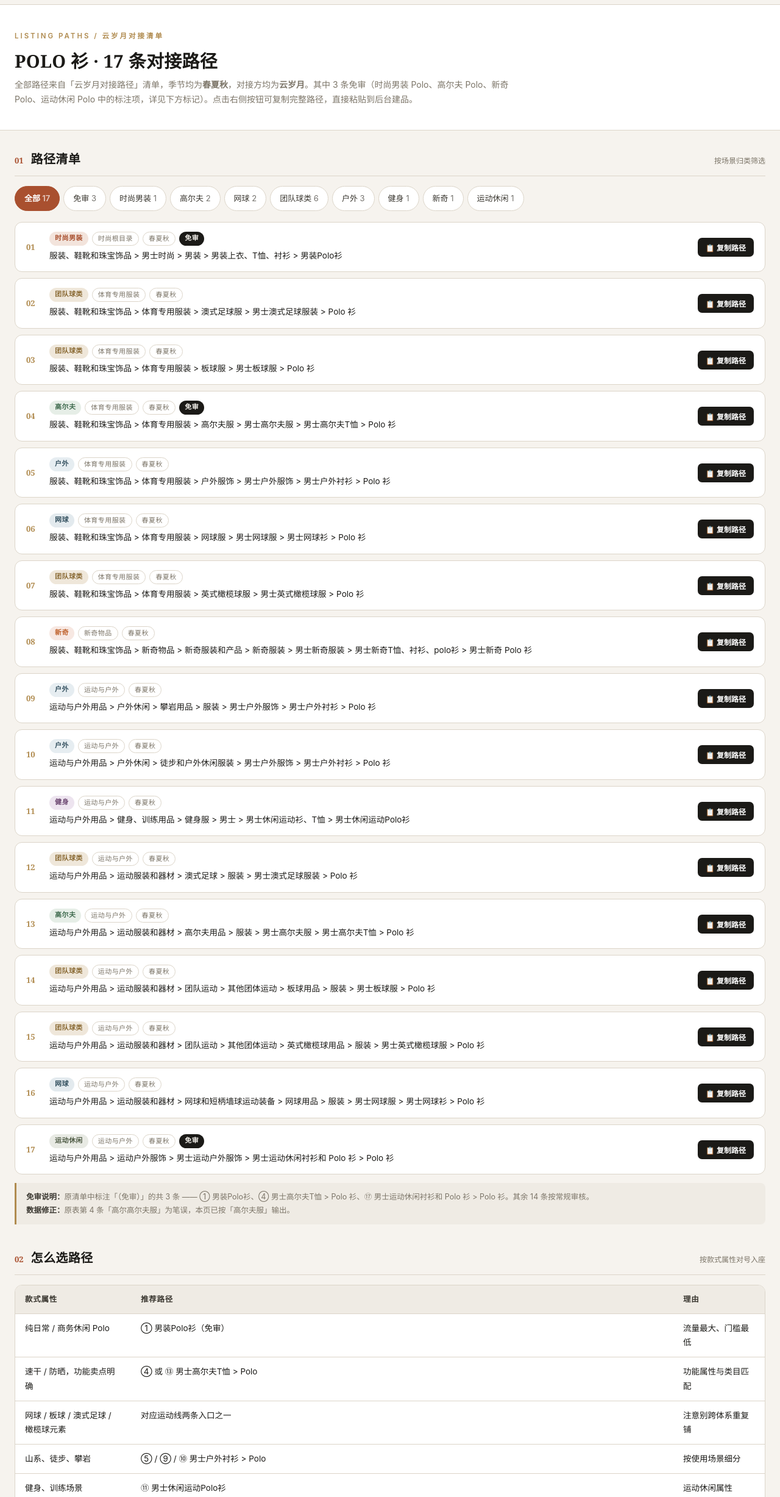
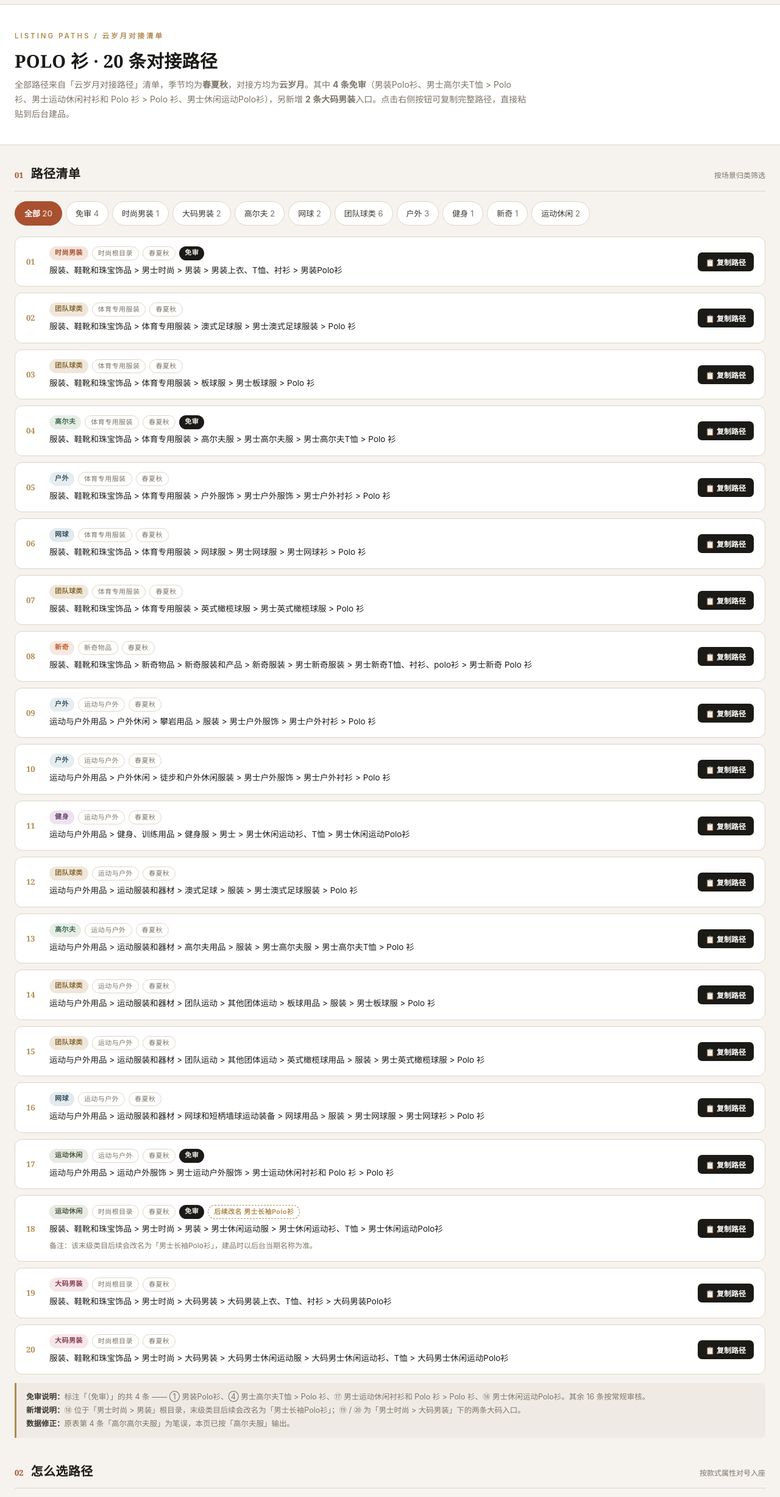
Before and after one commit to yunsuiyue48-crypto/yunsuiyue-men-tool-, a plain HTML site: page category-guide.html in a window 1280 px wide. Shown: the part 49-2504 px from the top of the page at 61% size. Drawn offline with Linux system fonts and the light colour scheme.

Commit message:
Add files via upload

```diff
--- a/category-guide.html
+++ b/category-guide.html
@@ -24,15 +24,15 @@
 
 <div class="page-head"><div class="in">
   <div class="kicker">Listing Paths / 云岁月对接清单</div>
-  <h1 class="serif">POLO 衫 · 17 条对接路径</h1>
-  <p class="lead">全部路径来自「云岁月对接路径」清单，季节均为<b>春夏秋</b>，对接方均为<b>云岁月</b>。其中 3 条免审（时尚男装 Polo、高尔夫 Polo、新奇 Polo、运动休闲 Polo 中的标注项，详见下方标记）。点击右侧按钮可复制完整路径，直接粘贴到后台建品。</p>
+  <h1 class="serif">POLO 衫 · 20 条对接路径</h1>
+  <p class="lead">全部路径来自「云岁月对接路径」清单，季节均为<b>春夏秋</b>，对接方均为<b>云岁月</b>。其中 <b>4 条免审</b>（男装Polo衫、男士高尔夫T恤 &gt; Polo 衫、男士运动休闲衬衫和 Polo 衫 &gt; Polo 衫、男士休闲运动Polo衫），另新增 <b>2 条大码男装</b>入口。点击右侧按钮可复制完整路径，直接粘贴到后台建品。</p>
 </div></div>
 
 <div class="container">
 
   <div class="section">
     <div class="section-title"><span class="no">01</span><h2>路径清单</h2><span class="hint">按场景归类筛选</span></div>
-    <div class="tabs" id="tabs"><div class="tab active" onclick="filterCat('all',this)">全部 <span style="opacity:.7">17</span></div><div class="tab" onclick="filterCat('免审',this)">免审 <span style="opacity:.7">3</span></div><div class="tab" onclick="filterCat('时尚男装',this)">时尚男装 <span style="opacity:.7">1</span></div><div class="tab" onclick="filterCat('高尔夫',this)">高尔夫 <span style="opacity:.7">2</span></div><div class="tab" onclick="filterCat('网球',this)">网球 <span style="opacity:.7">2</span></div><div class="tab" onclick="filterCat('团队球类',this)">团队球类 <span style="opacity:.7">6</span></div><div class="tab" onclick="filterCat('户外',this)">户外 <span style="opacity:.7">3</span></div><div class="tab" onclick="filterCat('健身',this)">健身 <span style="opacity:.7">1</span></div><div class="tab" onclick="filterCat('新奇',this)">新奇 <span style="opacity:.7">1</span></div><div class="tab" onclick="filterCat('运动休闲',this)">运动休闲 <span style="opacity:.7">1</span></div></div>
+    <div class="tabs" id="tabs"><div class="tab active" onclick="filterCat('all',this)">全部 <span style="opacity:.7">20</span></div><div class="tab" onclick="filterCat('免审',this)">免审 <span style="opacity:.7">4</span></div><div class="tab" onclick="filterCat('时尚男装',this)">时尚男装 <span style="opacity:.7">1</span></div><div class="tab" onclick="filterCat('大码男装',this)">大码男装 <span style="opacity:.7">2</span></div><div class="tab" onclick="filterCat('高尔夫',this)">高尔夫 <span style="opacity:.7">2</span></div><div class="tab" onclick="filterCat('网球',this)">网球 <span style="opacity:.7">2</span></div><div class="tab" onclick="filterCat('团队球类',this)">团队球类 <span style="opacity:.7">6</span></div><div class="tab" onclick="filterCat('户外',this)">户外 <span style="opacity:.7">3</span></div><div class="tab" onclick="filterCat('健身',this)">健身 <span style="opacity:.7">1</span></div><div class="tab" onclick="filterCat('新奇',this)">新奇 <span style="opacity:.7">1</span></div><div class="tab" onclick="filterCat('运动休闲',this)">运动休闲 <span style="opacity:.7">2</span></div></div>
     <div id="pathList">
     <div class="path-card" data-cat="时尚男装" data-free="1">
       <div class="path-no">01</div>
@@ -170,10 +170,36 @@
       </div>
       <button class="copy-btn" data-path="运动与户外用品 &gt; 运动户外服饰 &gt; 男士运动户外服饰 &gt; 男士运动休闲衬衫和 Polo 衫 &gt; Polo 衫" onclick="copyPath(this, this.dataset.path)">📋 复制路径</button>
     </div>
+    <div class="path-card" data-cat="运动休闲" data-free="1">
+      <div class="path-no">18</div>
+      <div class="path-main">
+        <div class="path-meta"><span class="badge b-active">运动休闲</span><span class="badge b-season">时尚根目录</span><span class="badge b-season">春夏秋</span><span class="badge b-free">免审</span><span class="badge b-note">后续改名 男士长袖Polo衫</span></div>
+        <div class="path-text">服装、鞋靴和珠宝饰品 &gt; 男士时尚 &gt; 男装 &gt; 男士休闲运动服 &gt; 男士休闲运动衫、T恤 &gt; 男士休闲运动Polo衫</div>
+<div class="path-sub">备注：该末级类目后续会改名为「男士长袖Polo衫」，建品时以后台当期名称为准。</div>
+      </div>
+      <button class="copy-btn" data-path="服装、鞋靴和珠宝饰品 &gt; 男士时尚 &gt; 男装 &gt; 男士休闲运动服 &gt; 男士休闲运动衫、T恤 &gt; 男士休闲运动Polo衫" onclick="copyPath(this, this.dataset.path)">📋 复制路径</button>
+    </div>
+    <div class="path-card" data-cat="大码男装" data-free="0">
+      <div class="path-no">19</div>
+      <div class="path-main">
+        <div class="path-meta"><span class="badge b-plus">大码男装</span><span class="badge b-season">时尚根目录</span><span class="badge b-season">春夏秋</span></div>
+        <div class="path-text">服装、鞋靴和珠宝饰品 &gt; 男士时尚 &gt; 大码男装 &gt; 大码男装上衣、T恤、衬衫 &gt; 大码男装Polo衫</div>
+      </div>
+      <button class="copy-btn" data-path="服装、鞋靴和珠宝饰品 &gt; 男士时尚 &gt; 大码男装 &gt; 大码男装上衣、T恤、衬衫 &gt; 大码男装Polo衫" onclick="copyPath(this, this.dataset.path)">📋 复制路径</button>
+    </div>
+    <div class="path-card" data-cat="大码男装" data-free="0">
+      <div class="path-no">20</div>
+      <div class="path-main">
+        <div class="path-meta"><span class="badge b-plus">大码男装</span><span class="badge b-season">时尚根目录</span><span class="badge b-season">春夏秋</span></div>
+        <div class="path-text">服装、鞋靴和珠宝饰品 &gt; 男士时尚 &gt; 大码男装 &gt; 大码男士休闲运动服 &gt; 大码男士休闲运动衫、T恤 &gt; 大码男士休闲运动Polo衫</div>
+      </div>
+      <button class="copy-btn" data-path="服装、鞋靴和珠宝饰品 &gt; 男士时尚 &gt; 大码男装 &gt; 大码男士休闲运动服 &gt; 大码男士休闲运动衫、T恤 &gt; 大码男士休闲运动Polo衫" onclick="copyPath(this, this.dataset.path)">📋 复制路径</button>
+    </div>
     </div>
     <div id="emptyTip" style="display:none;text-align:center;color:var(--muted);padding:40px 0;font-size:13px">该分类暂无路径</div>
     <div class="note" style="margin-top:14px">
-      <b>免审说明：</b>原清单中标注「（免审）」的共 3 条 —— ① 男装Polo衫、④ 男士高尔夫T恤 &gt; Polo 衫、⑰ 男士运动休闲衬衫和 Polo 衫 &gt; Polo 衫。其余 14 条按常规审核。<br>
+      <b>免审说明：</b>标注「（免审）」的共 4 条 —— ① 男装Polo衫、④ 男士高尔夫T恤 &gt; Polo 衫、⑰ 男士运动休闲衬衫和 Polo 衫 &gt; Polo 衫、⑱ 男士休闲运动Polo衫。其余 16 条按常规审核。<br>
+      <b>新增说明：</b>⑱ 位于「男士时尚 &gt; 男装」根目录，末级类目后续会改名为「男士长袖Polo衫」；⑲ / ⑳ 为「男士时尚 &gt; 大码男装」下的两条大码入口。<br>
       <b>数据修正：</b>原表第 4 条「高尔高尔夫服」为笔误，本页已按「高尔夫服」输出。
     </div>
   </div>
@@ -191,11 +217,13 @@
           <tr><td>健身、训练场景</td><td>⑪ 男士休闲运动Polo衫</td><td>运动休闲属性</td></tr>
           <tr><td>印花、节日、趣味图案</td><td>⑧ 男士新奇 Polo 衫（免审）</td><td>适合图案款起量</td></tr>
           <tr><td>说不清具体项目，泛运动休闲</td><td>⑰ 男士运动休闲衬衫和 Polo 衫（免审）</td><td>兜底最稳</td></tr>
+          <tr><td>时尚根目录下的休闲运动 Polo</td><td>⑱ 男士休闲运动Polo衫（免审，后续改名男士长袖Polo衫）</td><td>时尚流量入口</td></tr>
+          <tr><td>大码版型、大码人群</td><td>⑲ 大码男装Polo衫 / ⑳ 大码男士休闲运动Polo衫</td><td>大码专属这两条</td></tr>
         </tbody>
       </table>
     </div>
     <div class="note" style="margin-top:12px">
-      <b>重复铺货提醒：</b>② / ⑫、③ / ⑭、④ / ⑬、⑥ / ⑯、⑦ / ⑮、⑤ / ⑨ / ⑩ 属于同一货品的不同根目录入口（体育专用服装 ↔ 运动与户外）。同一 SKU 建议只选一条主路径，不要跨体系重复建品，否则容易触发重复铺货判定。
+      <b>重复铺货提醒：</b>② / ⑫、③ / ⑭、④ / ⑬、⑥ / ⑯、⑦ / ⑮、⑤ / ⑨ / ⑩ 属于同一货品的不同根目录入口（体育专用服装 ↔ 运动与户外）；⑰ / ⑱ 同为休闲运动 Polo 的两条根目录入口（运动与户外 ↔ 男士时尚）；⑲ / ⑳ 为同一大码体系下的常规款与休闲运动款。同一 SKU 建议只选一条主路径，不要跨体系重复建品，否则容易触发重复铺货判定。
     </div>
   </div>
 
--- a/style.css
+++ b/style.css
@@ -192,3 +192,8 @@ tr:last-child td{border-bottom:none}
 .kw-tip{margin:14px 0 2px;padding:11px 14px;background:var(--rust-soft);border-left:3px solid var(--rust);
   border-radius:0 8px 8px 0;font-size:12.5px;color:#7A3B22;line-height:1.8}
 .kw-tip b{color:var(--rust)}
+
+/* ---------- 大码 / 改名备注（类目指引） ---------- */
+.b-plus{background:#F6E7EA;color:#8A3B52}
+.b-note{background:transparent;color:var(--gold);border:1px dashed var(--gold);font-weight:600}
+.path-sub{font-size:12px;color:var(--muted);margin-top:6px;line-height:1.7}
```
Also changed, not shown: index.html (+8 -6 lines), 1 other file.
